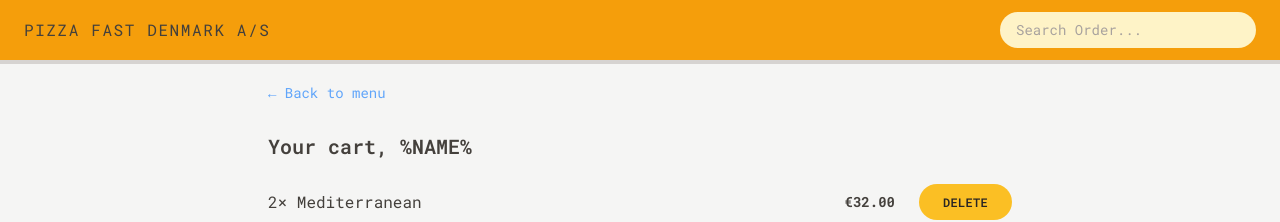
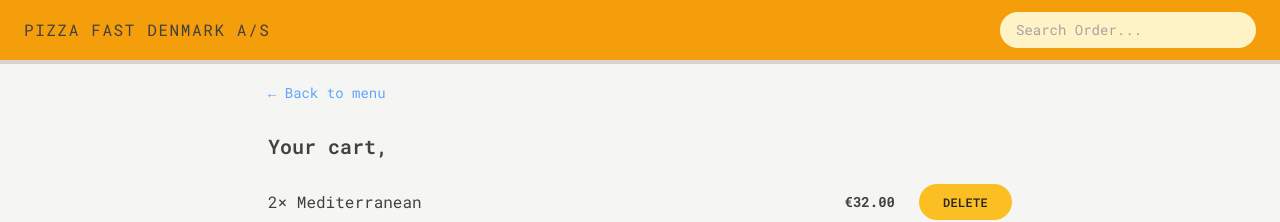
Before and after one commit to YuejiaoShi/pizza-fast-shop, a React (Vite) app: page /cart in a window 1280 px wide. Shown: the top 222 px of the page. Built offline with nearby package versions, Linux system fonts and the light colour scheme.

Commit message:
read and display username data

```diff
--- a/src/features/cart/Cart.tsx
+++ b/src/features/cart/Cart.tsx
@@ -2,6 +2,8 @@ import LinkAnchor from "../../UI/LinkAnchor";
 import Button from "../../UI/Button";
 import CartItem from "./CartItem";
 import React from "react";
+import { RootState } from "../../store";
+import { useSelector } from "react-redux";
 
 export type CartItem = {
   pizzaId: number;
@@ -37,12 +39,13 @@ const fakeCart: CartItem[] = [
 
 const Cart: React.FC = () => {
   const cart: CartItem[] = fakeCart;
+  const username = useSelector((state: RootState) => state.user.username);
 
   return (
     <div className="py-4 px-3">
       <LinkAnchor to="/menu">&larr; Back to menu</LinkAnchor>
 
-      <h2 className="mt-7 text-xl font-semibold">Your cart, %NAME%</h2>
+      <h2 className="mt-7 text-xl font-semibold">Your cart, {username}</h2>
 
       <ul className="divide-y divide-stone-200 border-b mt-3">
         {cart.map((item) => (
--- a/src/features/order/CreateOrder.tsx
+++ b/src/features/order/CreateOrder.tsx
@@ -6,6 +6,8 @@ import {
 import { Form, redirect, useActionData, useNavigation } from "react-router-dom";
 import React, { useState } from "react";
 import Button from "../../UI/Button";
+import { useSelector } from "react-redux";
+import { RootState } from "../../store";
 
 // https://uibakery.io/regex-library/phone-number
 const isValidPhone = (str: string): boolean =>
@@ -57,6 +59,8 @@ const CreateOrder: React.FC = () => {
   // const [withPriority, setWithPriority] = useState<boolean>(false);
   const cart = fakeCart;
 
+  const username = useSelector((state: RootState) => state.user.username);
+
   return (
     <div className="px-4 py-6">
       <h2 className="text-xl font-semibold mb-8">Ready to order? Let's go!</h2>
@@ -64,7 +68,13 @@ const CreateOrder: React.FC = () => {
       <Form method="POST" action="/order/new">
         <div className="mb-5 flex flex-col gap-2 sm:flex-row sm:items-center">
           <label className="sm:basis-40">First Name</label>
-          <input type="text" name="customer" required className="input grow" />
+          <input
+            type="text"
+            name="customer"
+            defaultValue={username}
+            required
+            className="input grow"
+          />
         </div>
 
         <div className="mb-5 flex flex-col gap-2 sm:flex-row sm:items-center">
```
